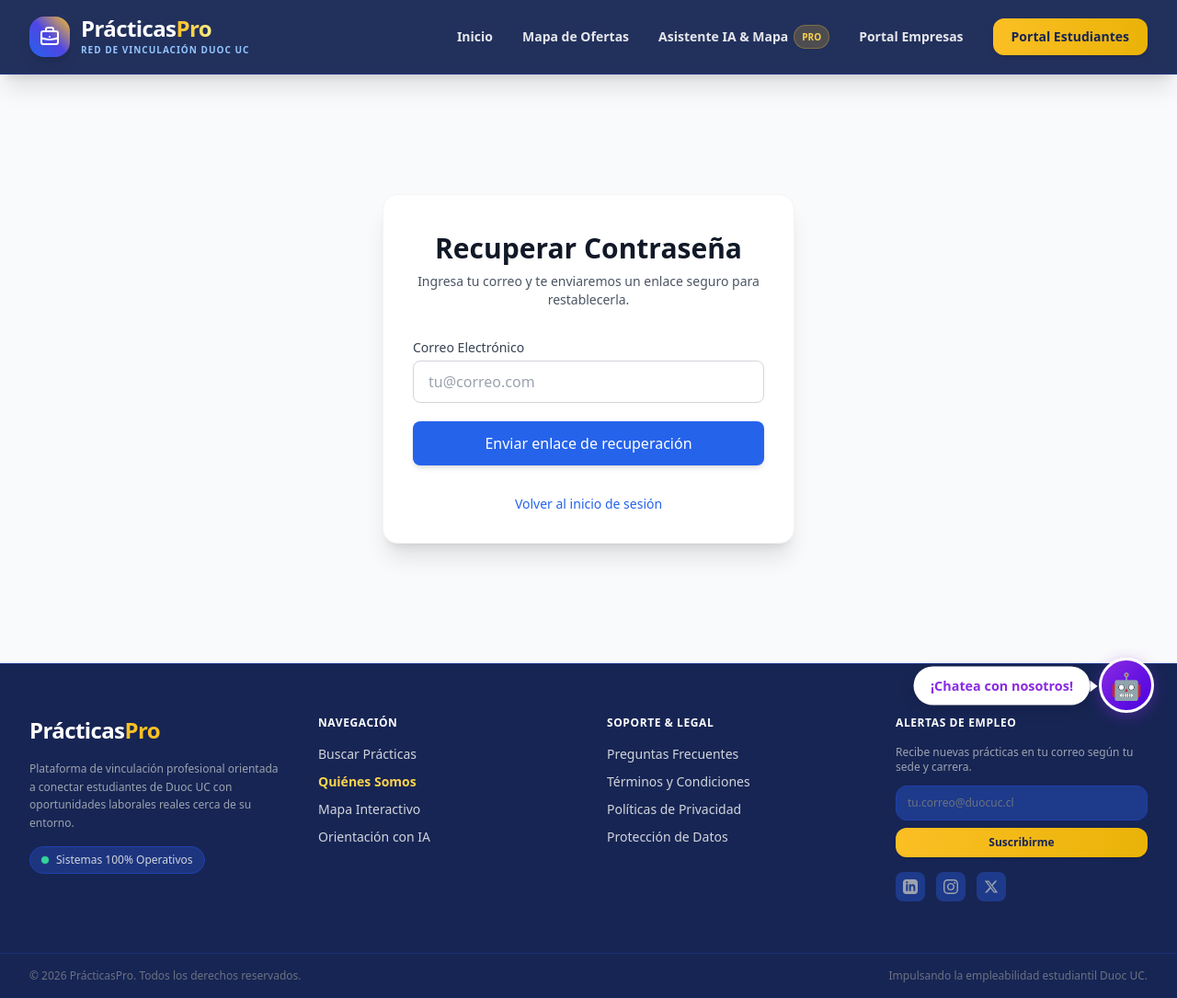
After one commit to tomasPozoo/Pr-cticasPro, a Django app: page /recuperar-contrasena/ in a window 1280 px wide. The commit adds this page. Shown: the whole page at 92% size. Run offline with Django 5.2, Linux system fonts and the light colour scheme; some libraries are stand-ins or nearby versions.

```diff
--- a/core/urls.py
+++ b/core/urls.py
@@ -38,6 +38,8 @@ from portal.views import (
     dashboard_suscripciones,
     exportar_reporte_csv,
     ver_perfil_empresa_publico,
+    forgot_password_view,
+    solicitar_cambio_password,
 )
 
 urlpatterns = [
@@ -47,6 +49,8 @@ urlpatterns = [
     path('registro/', register_view, name='register'),
     path('dashboard/', dashboard_view, name='dashboard'),
     path('logout/', logout_view, name='logout'),
+    path('recuperar-contrasena/', views.forgot_password_view, name='forgot_password'),
+    path('solicitar-cambio-password/', views.solicitar_cambio_password, name='solicitar_cambio_password'),
 
     # Rutas Estudiante
     path('estudiante/', home_estudiante, name='home_estudiante'),
--- a/portal/views.py
+++ b/portal/views.py
@@ -23,38 +23,9 @@ from django.contrib import messages
 # ==========================================
 PRECIO_PLAN = 2990.0  # <--- PRECIO OFICIAL EN CLP DEL PLAN PREMIUM
 
-FIREBASE_KEY_PATH = os.path.join(settings.BASE_DIR, 'firebase_key.json')
-FIREBASE_WEB_API_KEY = ""
-
-if os.path.exists(FIREBASE_KEY_PATH):
-    try:
-        with open(FIREBASE_KEY_PATH, 'r', encoding='utf-8') as f:
-            fb_data = json.load(f)
-            FIREBASE_WEB_API_KEY = fb_data.get('FIREBASE_WEB_API_KEY', '')
-    except Exception as e:
-        print(f"⚠️ Error al cargar firebase_key.json: {e}")
-
-KEY_FILE_PATH = os.path.join(settings.BASE_DIR, 'gemini_key.json')
-GEMINI_API_KEY = ""
-
-if os.path.exists(KEY_FILE_PATH):
-    try:
-        with open(KEY_FILE_PATH, 'r', encoding='utf-8') as f:
-            key_data = json.load(f)
-            GEMINI_API_KEY = key_data.get('GEMINI_API_KEY', '')
-    except Exception as e:
-        print(f"⚠️ Error al leer gemini_key.json: {e}")
-
-MP_KEY_PATH = os.path.join(settings.BASE_DIR, 'mercadopago_key.json')
-MERCADOPAGO_ACCESS_TOKEN = ""
-
-if os.path.exists(MP_KEY_PATH):
-    try:
-        with open(MP_KEY_PATH, 'r', encoding='utf-8') as f:
-            mp_data = json.load(f)
-            MERCADOPAGO_ACCESS_TOKEN = mp_data.get('MERCADOPAGO_ACCESS_TOKEN', '')
-    except Exception as e:
-        print(f"⚠️ Error al leer mercadopago_key.json: {e}")
+FIREBASE_WEB_API_KEY = os.environ.get('FIREBASE_WEB_API_KEY')
+GEMINI_API_KEY = os.environ.get('GEMINI_API_KEY')
+MERCADOPAGO_ACCESS_TOKEN = os.environ.get('MERCADOPAGO_ACCESS_TOKEN')
 
 
 # ==========================================
@@ -175,21 +146,28 @@ def dashboard_view(request):
 # ==========================================
 # AUTENTICACIÓN Y REGISTRO
 # ==========================================
-
 def register_view(request):
     if request.method == 'POST':
-        email = request.POST.get('email')
+        email = request.POST.get('email').strip()
         password = request.POST.get('password')
-        nombre = request.POST.get('nombre')
+        nombre = request.POST.get('nombre').strip()
         rol = request.POST.get('rol')
 
+        # 1. Validación de dominio SÓLO para estudiantes
+        if rol == 'estudiante':
+            if not (email.endswith('@duocuc.cl') or email.endswith('@alumnos.duoc.cl')):
+                messages.error(request, 'Los estudiantes deben registrarse con su correo institucional (@duocuc.cl o @alumnos.duoc.cl).')
+                return render(request, 'register.html')
+
         try:
+            # 2. Crear usuario en Firebase Auth
             user = auth.create_user(
                 email=email,
                 password=password,
                 display_name=nombre
             )
 
+            # 3. Guardar en Firestore
             db = firestore.client()
             db.collection('usuarios').document(user.uid).set({
                 'nombre': nombre,
@@ -200,30 +178,38 @@ def register_view(request):
                 'creado_en': firestore.SERVER_TIMESTAMP
             })
 
-            messages.success(request, 'Cuenta creada exitosamente. Inicia sesión.')
+            # 4. Iniciar sesión temporalmente vía API REST para obtener el idToken y enviar el correo de verificación
+            login_url = f"https://identitytoolkit.googleapis.com/v1/accounts:signInWithPassword?key={FIREBASE_WEB_API_KEY}"
+            login_res = requests.post(login_url, json={"email": email, "password": password, "returnSecureToken": True})
+
+            if login_res.ok:
+                id_token = login_res.json().get('idToken')
+                verify_url = f"https://identitytoolkit.googleapis.com/v1/accounts:sendOobCode?key={FIREBASE_WEB_API_KEY}"
+                requests.post(verify_url, json={"requestType": "VERIFY_EMAIL", "idToken": id_token})
+
+            messages.success(request, 'Cuenta creada. Por favor, revisa tu correo para verificar tu cuenta antes de iniciar sesión.')
             return redirect('login')
 
         except Exception as e:
-            messages.error(request, f'Error al registrar: {str(e)}')
+            error_msg = str(e)
+            if "EMAIL_EXISTS" in error_msg:
+                messages.error(request, 'Este correo ya está registrado.')
+            else:
+                messages.error(request, f'Error al registrar: {error_msg}')
 
     return render(request, 'register.html')
 
+
 def login_view(request):
-    # 1. Validar si ya existe una sesión activa y redirigir
     if request.session.get('user_id'):
         rol = request.session.get('user_rol')
-        if rol == 'admin':
-            return redirect('home_admin')
-        elif rol == 'empresa':
-            return redirect('home_empresa')
-        elif rol == 'estudiante':
-            return redirect('home_estudiante')
-        else:
-            return redirect('index')
+        if rol == 'admin': return redirect('home_admin')
+        elif rol == 'empresa': return redirect('home_empresa')
+        elif rol == 'estudiante': return redirect('home_estudiante')
+        else: return redirect('index')
 
-    # 2. Procesamiento normal por POST
     if request.method == 'POST':
-        email = request.POST.get('email')
+        email = request.POST.get('email').strip()
         password = request.POST.get('password')
 
         url = f"https://identitytoolkit.googleapis.com/v1/accounts:signInWithPassword?key={FIREBASE_WEB_API_KEY}"
@@ -235,6 +221,12 @@ def login_view(request):
             messages.error(request, "Correo o contraseña incorrectos.")
         else:
             uid = data['localId']
+
+       #     # Validar si el correo está verificado a través de Firebase Admin
+       #     firebase_user = auth.get_user(uid)
+       #     if not firebase_user.email_verified:
+       #         messages.error(request, "Tu cuenta aún no está verificada. Por favor, revisa tu correo electrónico.")
+       #         return render(request, 'login.html')
 
             db = firestore.client()
             doc = db.collection('usuarios').document(uid).get()
@@ -250,18 +242,48 @@ def login_view(request):
                 request.session['es_premium'] = user_data.get('es_premium', False)
                 request.session['region'] = user_data.get('region', 'Región Metropolitana')
 
-                if rol == 'estudiante':
-                    return redirect('home_estudiante')
-                elif rol == 'empresa':
-                    return redirect('home_empresa')
-                elif rol == 'admin':
-                    return redirect('home_admin')
-                else:
-                    return redirect('index')
+                if rol == 'estudiante': return redirect('home_estudiante')
+                elif rol == 'empresa': return redirect('home_empresa')
+                elif rol == 'admin': return redirect('home_admin')
+                else: return redirect('index')
             else:
                 messages.error(request, "El usuario no tiene un perfil registrado.")
 
     return render(request, 'login.html')
+
+
+# --- NUEVAS VISTAS: AGREGAR AL FINAL DE views.py ---
+
+def forgot_password_view(request):
+    """Vista para solicitar el restablecimiento de contraseña"""
+    if request.method == 'POST':
+        email = request.POST.get('email').strip()
+
+        url = f"https://identitytoolkit.googleapis.com/v1/accounts:sendOobCode?key={FIREBASE_WEB_API_KEY}"
+        payload = {"requestType": "PASSWORD_RESET", "email": email}
+        requests.post(url, json=payload)
+
+        messages.success(request, "Si el correo está registrado, recibirás un enlace seguro para restablecer tu contraseña.")
+        return redirect('login')
+
+    return render(request, 'forgot_password.html')
+
+def solicitar_cambio_password(request):
+    """Permite al usuario logueado solicitar un cambio de contraseña por correo"""
+    if not request.session.get('user_id'):
+        return redirect('login')
+
+    email = request.session.get('user_email')
+
+    url = f"https://identitytoolkit.googleapis.com/v1/accounts:sendOobCode?key={FIREBASE_WEB_API_KEY}"
+    payload = {"requestType": "PASSWORD_RESET", "email": email}
+    requests.post(url, json=payload)
+
+    messages.success(request, "Se ha enviado un enlace seguro a tu correo para cambiar tu contraseña.")
+
+    rol = request.session.get('user_rol')
+    if rol == 'empresa': return redirect('perfil_empresa')
+    return redirect('perfil_estudiante')
 
 def logout_view(request):
     request.session.flush()
--- a/requirements.txt
+++ b/requirements.txt
@@ -37,3 +37,6 @@ sqlparse==0.6.0
 typing_extensions==4.16.0
 tzdata==2026.4
 urllib3==2.8.0
+gunicorn==21.2.0
+whitenoise==6.6.0
+python-dotenv==1.0.1
--- /dev/null
+++ b/templates/forgot_password.html
@@ -0,0 +1,45 @@
+{% extends 'base.html' %}
+
+{% block content %}
+<div class="min-h-[80vh] flex items-center justify-center py-12 px-4 sm:px-6 lg:px-8">
+    <div class="max-w-md w-full space-y-8 bg-white p-8 rounded-2xl shadow-xl border border-gray-100">
+        <div>
+            <h2 class="mt-2 text-center text-3xl font-extrabold text-gray-900">
+                Recuperar Contraseña
+            </h2>
+            <p class="mt-2 text-center text-sm text-gray-600">
+                Ingresa tu correo y te enviaremos un enlace seguro para restablecerla.
+            </p>
+        </div>
+
+        {% if messages %}
+            <div class="space-y-2">
+                {% for message in messages %}
+                    <div class="p-3 text-sm rounded-lg {% if message.tags == 'error' %}bg-red-50 text-red-700 border border-red-200{% else %}bg-green-50 text-green-700 border border-green-200{% endif %}">
+                        {{ message }}
+                    </div>
+                {% endfor %}
+            </div>
+        {% endif %}
+
+        <form class="mt-6 space-y-5" method="POST">
+            {% csrf_token %}
+            <div>
+                <label class="block text-sm font-medium text-gray-700 mb-1">Correo Electrónico</label>
+                <input type="email" name="email" required
+                       class="w-full px-4 py-2.5 rounded-lg border border-gray-300 focus:ring-2 focus:ring-blue-500 focus:border-blue-500 outline-none transition"
+                       placeholder="tu@correo.com">
+            </div>
+
+            <button type="submit"
+                    class="w-full py-3 px-4 bg-blue-600 hover:bg-blue-700 text-white font-medium rounded-lg shadow-md hover:shadow-lg transition duration-200">
+                Enviar enlace de recuperación
+            </button>
+        </form>
+
+        <p class="text-center text-sm text-gray-600">
+            <a href="{% url 'login' %}" class="font-medium text-blue-600 hover:text-blue-500">Volver al inicio de sesión</a>
+        </p>
+    </div>
+</div>
+{% endblock %}
--- a/templates/login.html
+++ b/templates/login.html
@@ -36,6 +36,10 @@
                 <input type="password" name="password" required
                        class="w-full px-4 py-2.5 rounded-lg border border-gray-300 focus:ring-2 focus:ring-blue-500 focus:border-blue-500 outline-none transition"
                        placeholder="••••••••">
+                <!-- ENLACE DE RECUPERACIÓN CORREGIDO -->
+                <div class="text-right mt-1">
+                    <a href="{% url 'forgot_password' %}" class="text-sm font-medium text-blue-600 hover:text-blue-500">¿Olvidaste tu contraseña?</a>
+                </div>
             </div>
 
             <button type="submit"
```
Also changed, not shown: db.sqlite3, media/perfiles/T25ZY1JVXNP93Fup52jTiBpr3Pj2.jpg (added), 3 other files.
